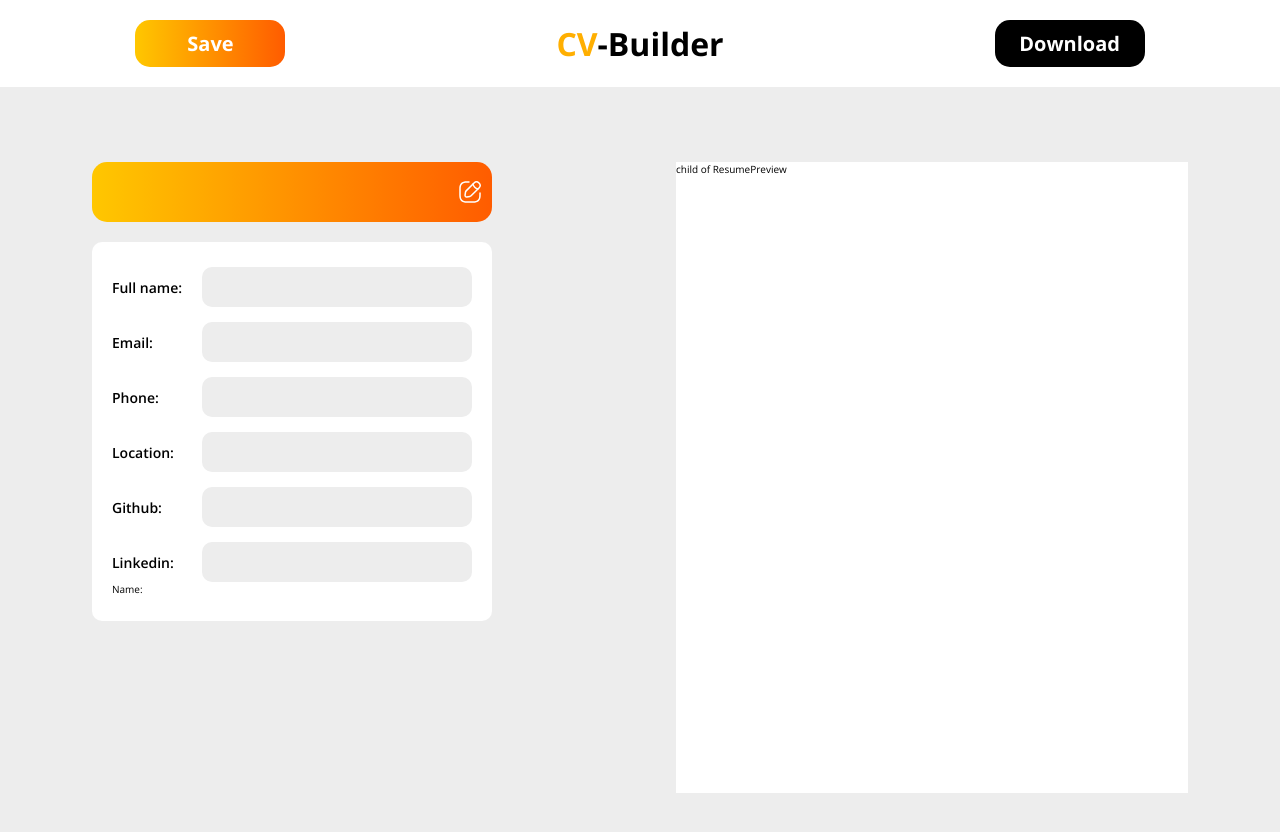
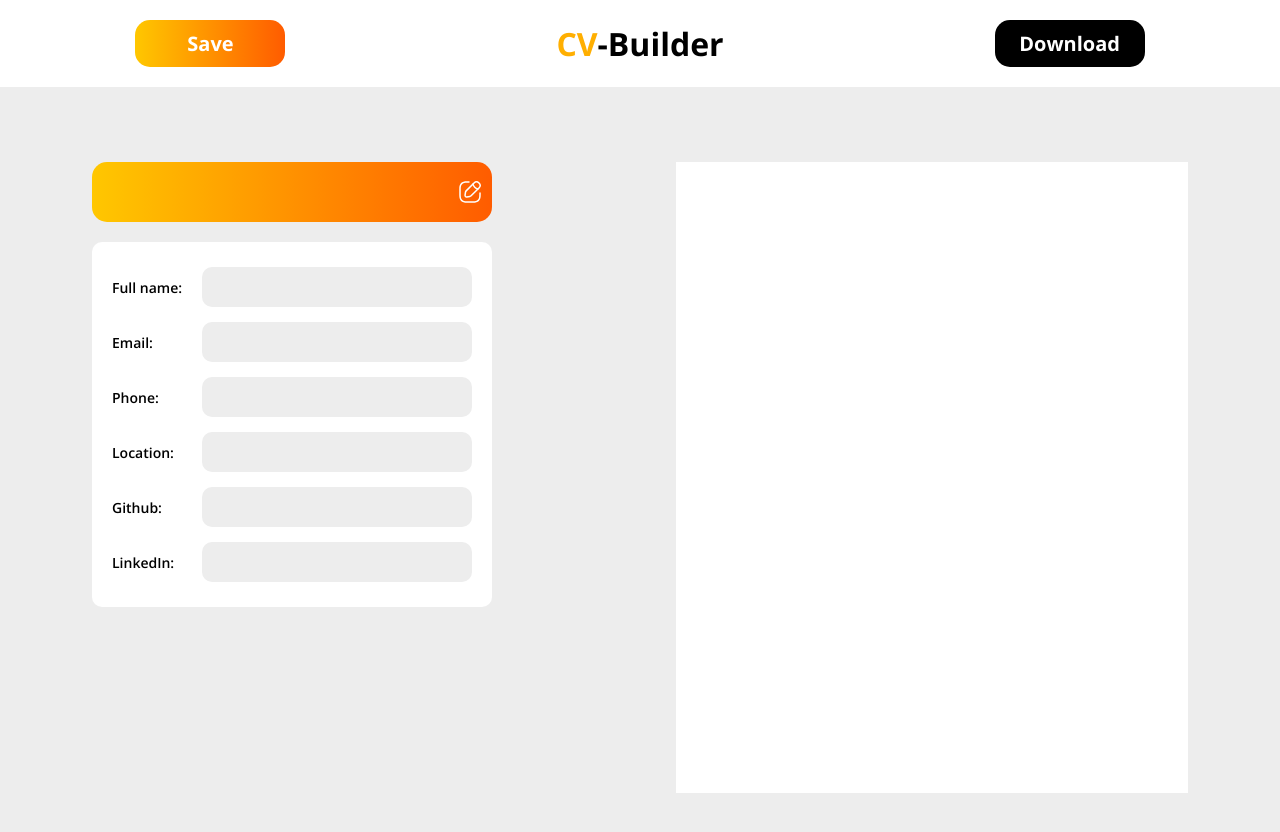
Before and after one commit to DanieliusRyliskis/CV-builder, a React (Vite) app in the folder react-cv/: page / in a window 1280 px wide. Shown: the top 832 px of the page. Built offline with nearby package versions, Linux system fonts and the light colour scheme.

Commit message:
Passed down data from sibling to another sibling component
Creates a way to pass data from personal_details.jsx file to personal_preview.jsx using callbacks and useContext

```diff
--- /dev/null
+++ b/react-cv/src/App.jsx
@@ -0,0 +1,39 @@
+// This is the provider component
+import Header from "./components/header";
+import ResumePreview from "./components/resume_section/resume_preview";
+import EditWindow from "./components/edit_window";
+import { useState, createContext } from "react";
+
+export const personalDetailsContext = createContext();
+
+function App() {
+  const [fullName, setFullName] = useState("");
+  const [email, setEmail] = useState("");
+  const [phone, setPhone] = useState("");
+  const [location, setLocation] = useState("");
+  const [github, setGithub] = useState("");
+  const [linkedin, setLinkedin] = useState("");
+
+  return (
+    <>
+      <Header />
+      <div className="main-flex">
+        <EditWindow
+          nameParent={setFullName}
+          emailParent={setEmail}
+          phoneParent={setPhone}
+          locationParent={setLocation}
+          githubParent={setGithub}
+          linkedinParent={setLinkedin}
+        />
+        <personalDetailsContext.Provider
+          value={{ fullName, email, phone, location, github, linkedin }}
+        >
+          <ResumePreview />
+        </personalDetailsContext.Provider>
+      </div>
+    </>
+  );
+}
+
+export default App;
--- a/react-cv/src/components/edit_section/personal_details.jsx
+++ b/react-cv/src/components/edit_section/personal_details.jsx
@@ -1,11 +1,43 @@
 import { useState } from "react";
 // fName callback
-function PersonalDetails({ fName }) {
+function PersonalDetails({
+  sName,
+  sEmail,
+  sPhone,
+  sLocation,
+  sGithub,
+  sLinkedin,
+}) {
   const [fullName, setFullName] = useState("");
+  const [email, setEmail] = useState("");
+  const [phone, setPhone] = useState("");
+  const [location, setLocation] = useState("");
+  const [github, setGithub] = useState("");
+  const [linkedin, setLinkedin] = useState("");
 
   function nameChange(e) {
     setFullName(e.target.value);
-    fName(e.target.value);
+    sName(e.target.value);
+  }
+  function emailChange(e) {
+    setEmail(e.target.value);
+    sEmail(e.target.value);
+  }
+  function phoneChange(e) {
+    setPhone(e.target.value);
+    sPhone(e.target.value);
+  }
+  function locationChange(e) {
+    setLocation(e.target.value);
+    sLocation(e.target.value);
+  }
+  function githubChange(e) {
+    setGithub(e.target.value);
+    sGithub(e.target.value);
+  }
+  function linkedinChange(e) {
+    setLinkedin(e.target.value);
+    sLinkedin(e.target.value);
   }
 
   return (
@@ -22,25 +54,39 @@ function PersonalDetails({ fName }) {
       </div>
       <div>
         <label htmlFor="email">Email:</label>
-        <input type="email" id="email" />
+        <input type="email" id="email" onChange={emailChange} value={email} />
       </div>
       <div>
         <label htmlFor="phoneNumber">Phone:</label>
-        <input type="tel" id="phoneNumber" />
+        <input
+          type="tel"
+          id="phoneNumber"
+          onChange={phoneChange}
+          value={phone}
+        />
       </div>
       <div>
         <label htmlFor="location">Location:</label>
-        <input type="text" id="location" />
+        <input
+          type="text"
+          id="location"
+          onChange={locationChange}
+          value={location}
+        />
       </div>
       <div>
         <label htmlFor="github">Github:</label>
-        <input type="url" id="github" />
+        <input type="url" id="github" onChange={githubChange} value={github} />
       </div>
       <div>
-        <label htmlFor="linkedin">Linkedin:</label>
-        <input type="urlm" id="linkedin" />
+        <label htmlFor="linkedin">LinkedIn:</label>
+        <input
+          type="url"
+          id="linkedin"
+          onChange={linkedinChange}
+          value={linkedin}
+        />
       </div>
-      <p>Name: {fullName}</p>
     </div>
   );
 }
--- a/react-cv/src/components/edit_window.jsx
+++ b/react-cv/src/components/edit_window.jsx
@@ -1,38 +1,48 @@
 import FileNameEdit from "./edit_section/file_name_edit.jsx";
 import PersonalDetails from "./edit_section/personal_details.jsx";
-import { useState } from "react";
+import { useState, useEffect } from "react";
 
-function EditWindow() {
-  const [fullName, setFullName] = useState();
+function EditWindow({
+  nameParent,
+  emailParent,
+  phoneParent,
+  locationParent,
+  githubParent,
+  linkedinParent,
+}) {
+  // I won't need no dependecies for useEffect
+  function sendToParent() {
+    nameParent(fullName);
+    emailParent(email);
+    phoneParent(phone);
+    locationParent(location);
+    githubParent(github);
+    linkedinParent(linkedin);
+  }
+  useEffect(sendToParent);
+
+  const [fullName, setFullName] = useState("");
+  const [email, setEmail] = useState("");
+  const [phone, setPhone] = useState("");
+  const [location, setLocation] = useState("");
+  const [github, setGithub] = useState("");
+  const [linkedin, setLinkedin] = useState("");
+
   return (
     <div>
-      <FileNameEdit fullNameSend={fullName} />
-      <PersonalDetails fName={setFullName} />
-      <p>{fullName}</p>
+      <FileNameEdit />
+      <PersonalDetails
+        sName={setFullName}
+        sEmail={setEmail}
+        sPhone={setPhone}
+        sLocation={setLocation}
+        sGithub={setGithub}
+        sLinkedin={setLinkedin}
+      />
     </div>
   );
 }
 
 export default EditWindow;
 
-// function Display() {
-//   return <div>{number}</div>;
-// }
-
-// function Dice({ callback }) {
-//   return (
-//     <button onClick={() => callback(Math.floor(Math.random() * 6) + 1)}>
-//       Roll Dice
-//     </button>
-//   );
-// }
-// // Parent component
-// function Parent() {
-//   const [number, setNumber] = React.useState(1);
-//   return (
-//     <div>
-//       <Display number={number} />
-//       <Dice callback={setNumber} />
-//     </div>
-//   );
-// }
+// onChange={() => console.log("updated")}
--- a/react-cv/src/components/resume_section/personal_preview.jsx
+++ b/react-cv/src/components/resume_section/personal_preview.jsx
@@ -1,5 +1,16 @@
+import { useContext } from "react";
+import { personalDetailsContext } from "../../App";
+
 function PersonalPreview() {
-  return <div>child of ResumePreview</div>;
+  const personalDetails = useContext(personalDetailsContext);
+  const entries = Object.entries(personalDetails);
+  // console.log(entries);
+  // entries.map(([key, item]) => condition and output);
+  return (
+    <div>
+      <h2>{personalDetails.fullName}</h2>
+    </div>
+  );
 }
 
 export default PersonalPreview;
--- a/react-cv/src/main.jsx
+++ b/react-cv/src/main.jsx
@@ -2,16 +2,10 @@ import React from "react";
 import ReactDOM from "react-dom/client";
 import "./index.css";
 import "./reset.css";
-import Header from "./components/header";
-import ResumePreview from "./components/resume_section/resume_preview";
-import EditWindow from "./components/edit_window";
+import App from "./App";
 
 ReactDOM.createRoot(document.getElementById("root")).render(
   <React.StrictMode>
-    <Header />
-    <div className="main-flex">
-      <EditWindow />
-      <ResumePreview />
-    </div>
+    <App />
   </React.StrictMode>
 );
```
